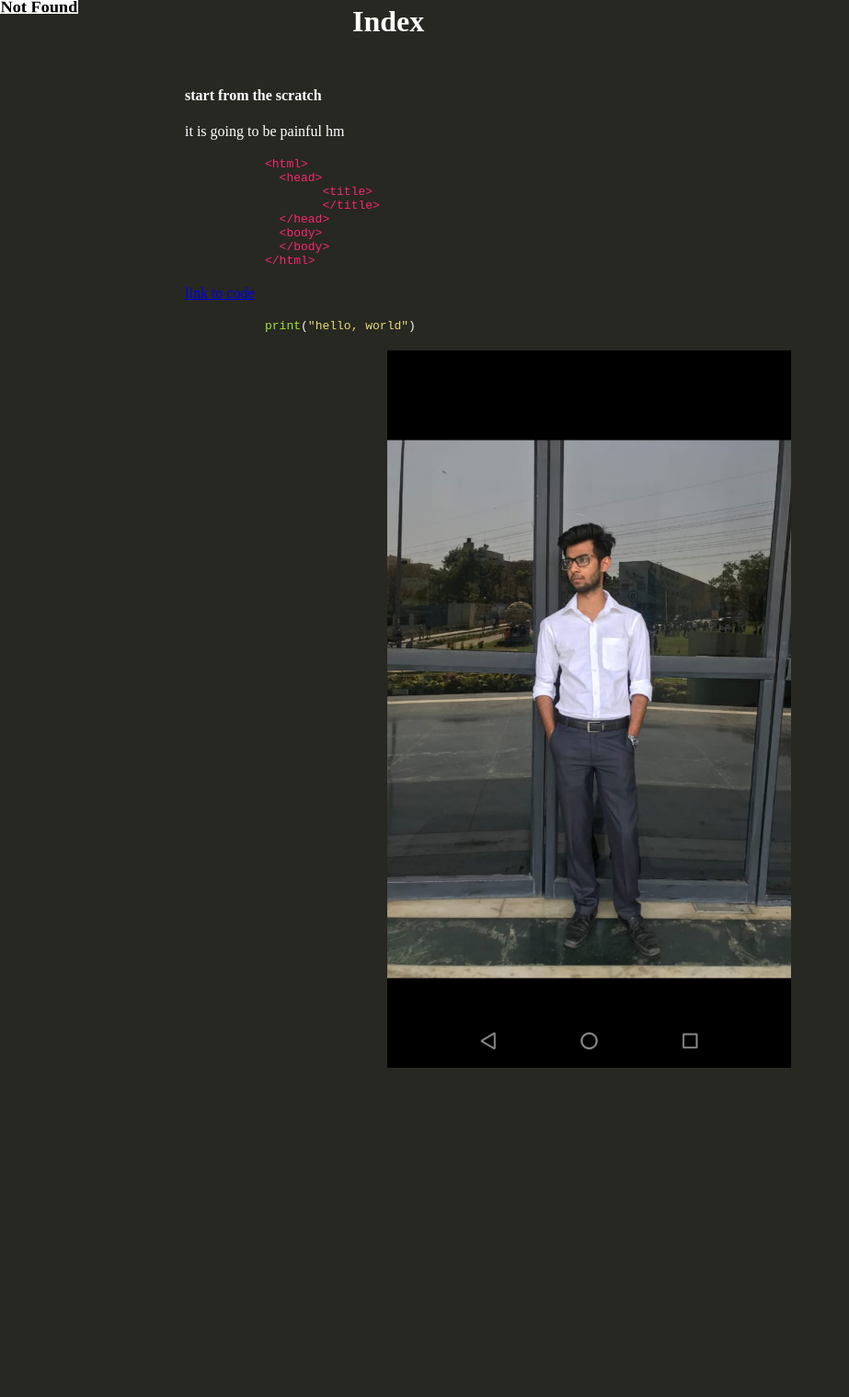
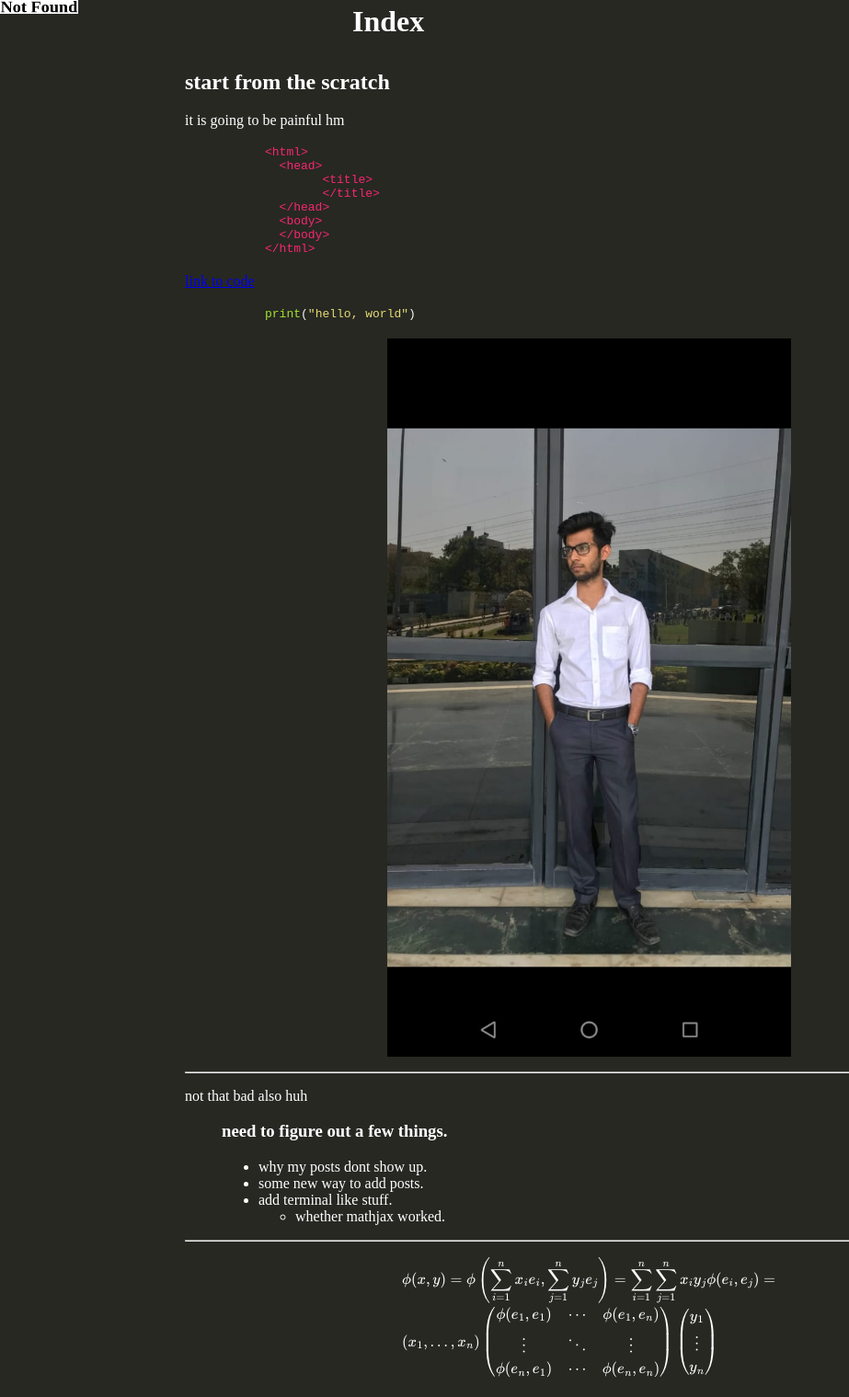
Before and after one commit to rh3xp/website.old, a Jekyll site: the page built from index.md, in a window 1280 px wide. Shown: the whole page at 92% size, without its empty margins (0-923 px from the left). Built offline with Jekyll 4.4.1, drawn with Linux system fonts in a browser that asks for light colours; formulas are drawn with MathJax 3; before the commit the page ends 1182 px from its top, so only the background shows below that.

Commit message:
updated config

````diff
--- a/_config.yml
+++ b/_config.yml
@@ -1,6 +1,9 @@
-name: My Website
-host: ""
-
+title: My website
+subtitle: "blah blah blep"
+name: Parth Krishna
+email: thenerdsuperuser@gmail.com
+baseurl: "" # the subpath of your site, e.g. /blog/
+url: "" # the base hostname & protocol for your site, e.g. http://example.com
 
 markdown: kramdown
 highlighter: rouge
--- a/index.md
+++ b/index.md
@@ -3,10 +3,9 @@ title: Index
 layout: default
 ---
 
-#### start from the scratch
+## start from the scratch
 
 it is going to be painful hm
-
 
 ``` html
 <html>
@@ -19,7 +18,7 @@ it is going to be painful hm
 </html>
 ```
 
-[link to code]({{ "/hackerearth/" | relative_url }})
+[link to code]({{ "/hackerearth" | relative_url }})
 
 
 ``` python
@@ -27,3 +26,33 @@ print("hello, world")
 ```
 
 ![this is me]({{ "assets/images/formals.jpeg" | relative_url }})
+
+* * *
+
+not that bad also huh
+
+> ### need to figure out a few things.
+>
+> * why my posts dont show up.
+> * some new way to add posts.
+> * add terminal like stuff.
+>   - whether mathjax worked.
+
+* * *
+
+$$
+\begin{align*}
+  & \phi(x,y) = \phi \left(\sum_{i=1}^n x_ie_i, \sum_{j=1}^n y_je_j \right)
+  = \sum_{i=1}^n \sum_{j=1}^n x_i y_j \phi(e_i, e_j) = \\
+  & (x_1, \ldots, x_n) \left( \begin{array}{ccc}
+      \phi(e_1, e_1) & \cdots & \phi(e_1, e_n) \\
+      \vdots & \ddots & \vdots \\
+      \phi(e_n, e_1) & \cdots & \phi(e_n, e_n)
+    \end{array} \right)
+  \left( \begin{array}{c}
+      y_1 \\
+      \vdots \\
+      y_n
+    \end{array} \right)
+\end{align*}
+$$
````
Also changed, not shown: 4 other files.
